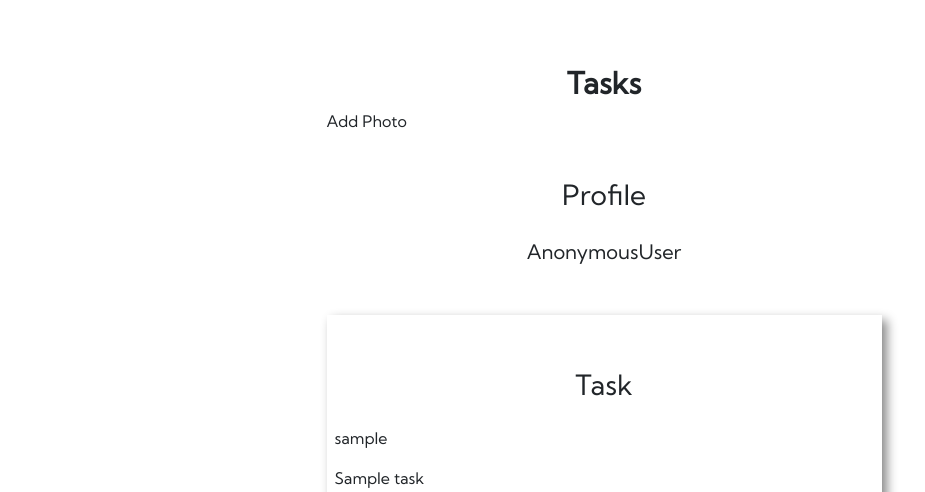
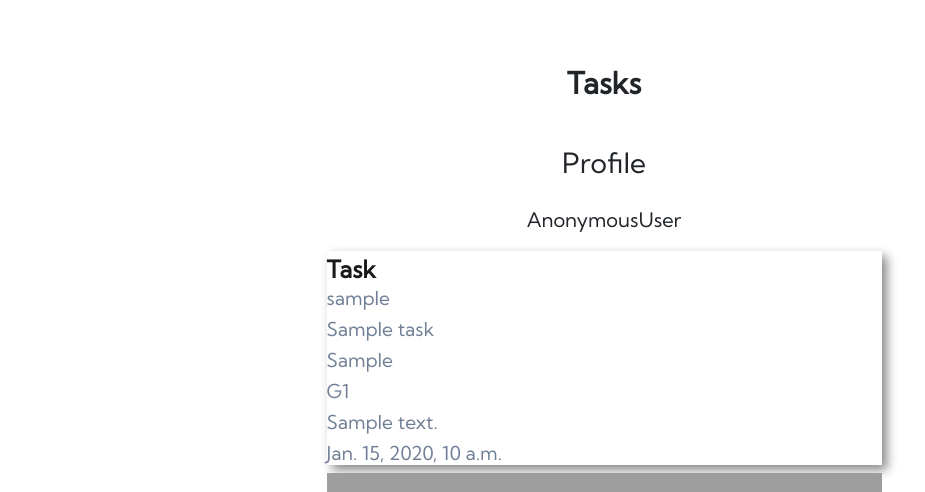
Before and after one commit to SherreAhlers/Scholar_Stack, a Django app: page /task_detail/1/ in a window 1280 px wide. Shown: the part 60-552 px from the top of the page, without its empty margins (36-961 px from the left). Run offline with Django 3.2, Linux system fonts and the light colour scheme; tables that the repository leaves empty hold one stand-in row (values such as "Sample post"); some libraries are stand-ins or nearby versions; grey boxes are pictures that could not be loaded.

Commit message:
changes to styling

```diff
--- a/scholarstack/main_app/static/css/style.css
+++ b/scholarstack/main_app/static/css/style.css
@@ -437,9 +437,24 @@ span.helptext ul li {
 }
 
 .task-card2 {
-    padding: 0.5rem;
     margin-top: 1rem;
     box-shadow: 5px 5px 10px #888888;
+    width: 50%;
+    margin-left: 25%;
+}
+.task-card2 h1 {
+    font-size: 1.5rem;
+    font-weight: 800;
+    line-height: 1.5;
+    letter-spacing: 0.025;
+    color: #1a1a1a;
+    padding: 0;
+    margin: 0;
+}
+
+.task-card2 h2 {
+    font-size: 1.2rem;
+    color: #718096;
 }
 
 .comment-card {
--- a/scholarstack/main_app/templates/task_detail.html
+++ b/scholarstack/main_app/templates/task_detail.html
@@ -1,6 +1,6 @@
 {% extends 'base.html' %} {% block content %}
 <h1 class="tasks">Tasks</h1>
-<div class="card-panel teal-text center-align">Add Photo
+
 <h3 class="class-detail">Profile
 </h3>
 <p style="text-align: center; font-size: 20px;">{{user}}</p>
@@ -11,13 +11,13 @@
 {% else %}
 {% endif %}
 <div class="task-card2">
-        <h3 class="class-detail">Task</h3>
-        <p>{{task.author.user}}</p>
-        <p>{{task.title}}</p>
-        <p>{{task.field}}</p>
-        <p>{{task.level}}</p>
-        <p>{{task.body}}</p>
-        <p>{{task.date_created}}</p>
+    <h1>Task</h1>
+    <h2>{{task.author.user}}</h2>
+    <h2>{{task.title}}</h2>
+    <h2>{{task.field}}</h2>
+    <h2>{{task.level}}</h2>
+    <h2>{{task.body}}</h2>
+    <h2>{{task.date_created}}</h2>
 </div>
 
 {% for task_doc in task_docs %}
@@ -28,7 +28,7 @@
 
 {% endfor %}
 
-<h3>Comments</h3>
+<h3 style="text-align: center; margin-top: 15px;">Comments</h3>
 <form action="{% url 'create_comment' task.id user.id %}" method="POST" class="card-panel">
     {% csrf_token %}
     {{ comment_form.as_p }}
@@ -41,7 +41,7 @@
     <p style="text-align: center;">{{comment.author}}</p>
     <p style="text-align: center;">{{comment.body}}</p>
     <p style="text-align: center;">{{comment.date_created}}</p>
-    <a class="delete-btn" href="{% url 'comment_delete' comment.id %}">Delete</a>
+
     {% if comment.author.id == user.id%}
     <a href="{% url 'comment_delete' comment.id %}">Delete Comment</a>
     <a href="{% url 'comment_update' comment.id %}">Edit Comment</a>
```
Also changed, not shown: scholarstack/main_app/templates/profile_index.html (+15 -16 lines). Lines whose indentation alone changed are shown as unchanged.
